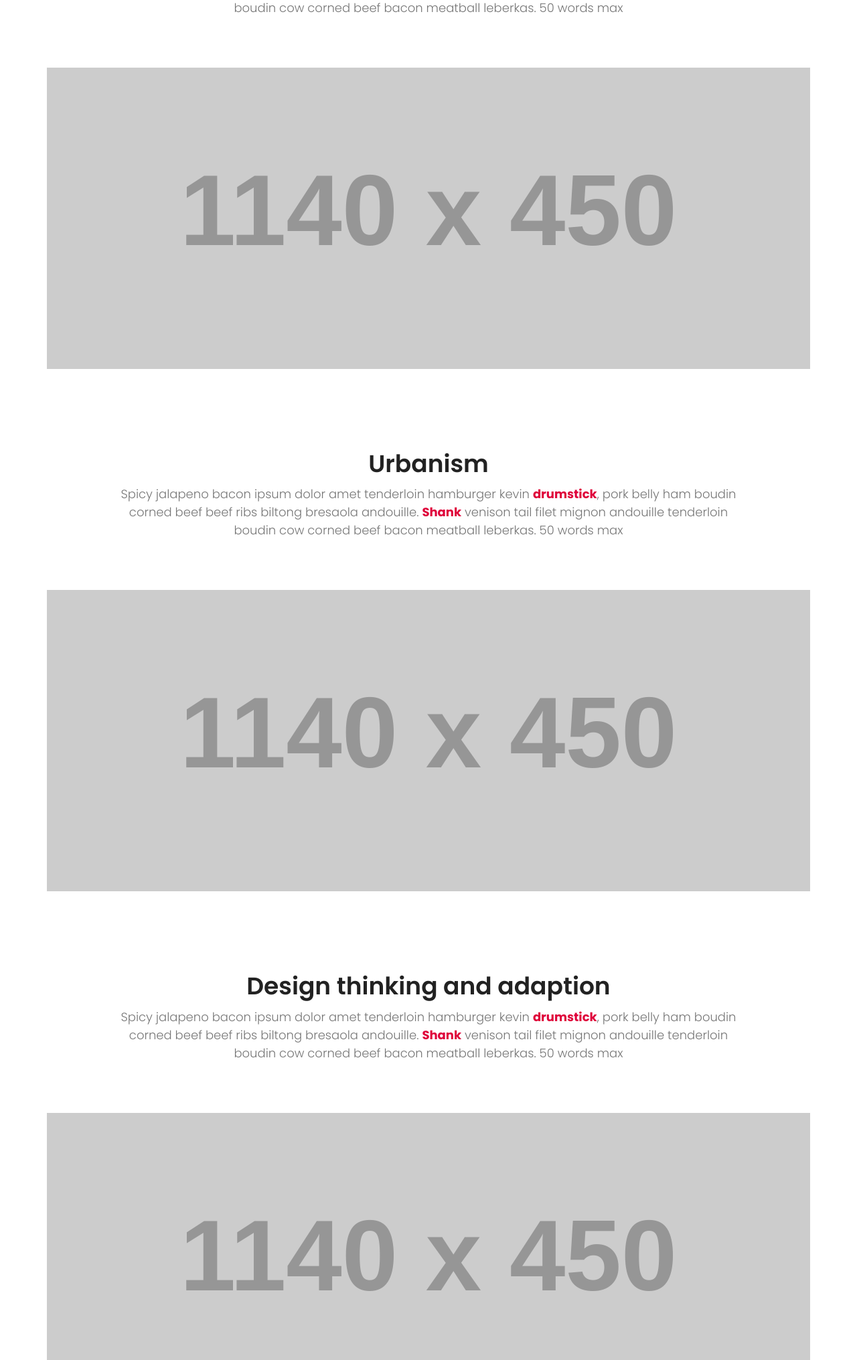
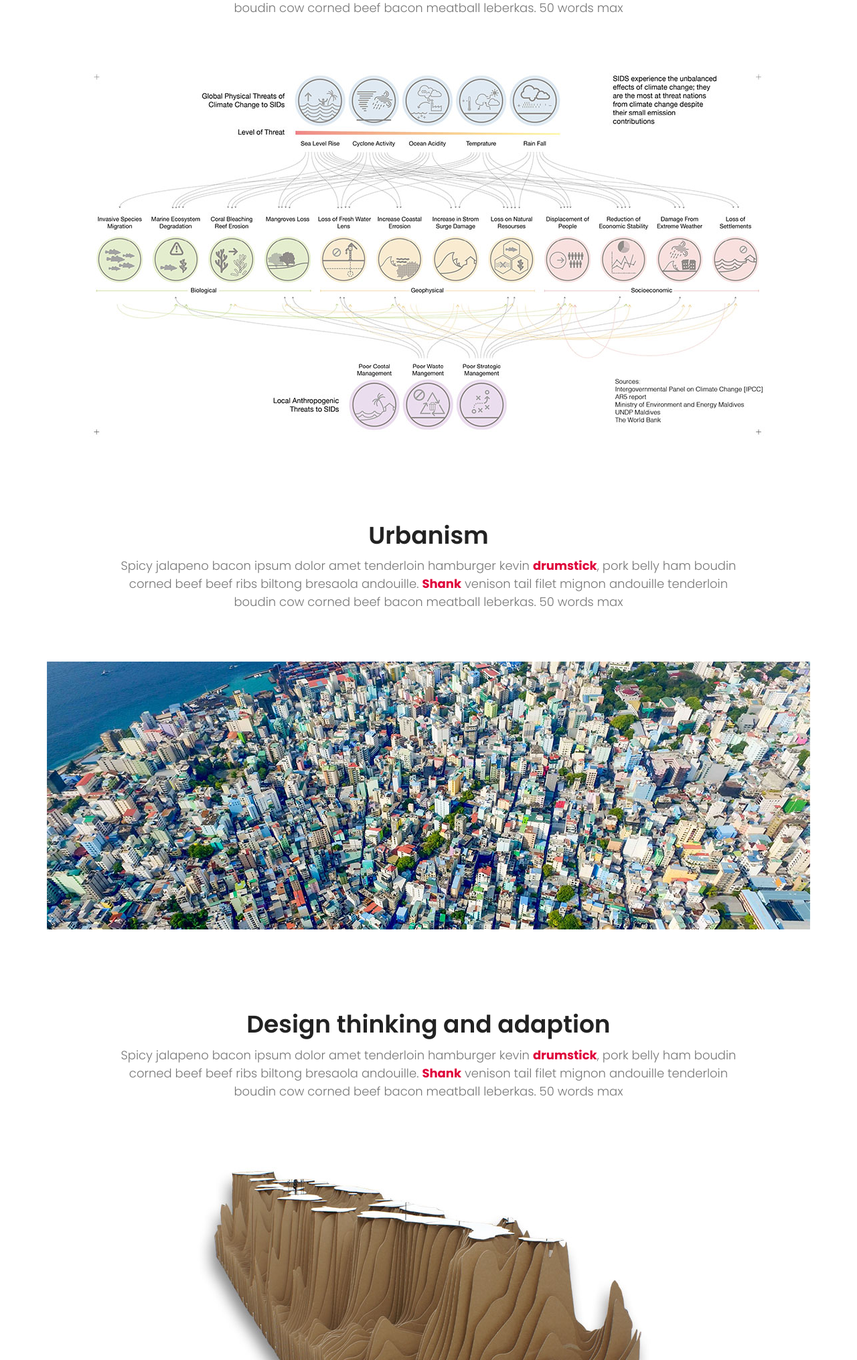
Before and after one commit to benpollocks/benpollocks.github.io, a plain HTML site: page home.html in a window 1280 px wide. Shown: the part 769-2800 px from the top of the page at 67% size. Drawn offline with nearby package versions, Linux system fonts and the light colour scheme; some packages are replaced by stand-ins of ours; placeholder pictures from the web are drawn by us.

Commit message:
updateimages

```diff
--- a/css/main.css
+++ b/css/main.css
@@ -2929,7 +2929,7 @@ h6 {
 }
 
 .generic-banner {
-  background: url(http://via.placeholder.com/1920x600) center;
+  background: url(../img/islands.jpg) center;
   text-align: center;
 }
 
--- a/home.html
+++ b/home.html
@@ -90,7 +90,7 @@
 						</div>
 					</div>
 					<div class="row">
-							<img class="image img-fluid" src="http://via.placeholder.com/1140x450">
+							<img class="image img-fluid" src="img/climateChange.jpg">
 					</div>
 				</div>
 			</section>
@@ -108,7 +108,7 @@
 						</div>
 					</div>
 					<div class="row">
-							<img class="image img-fluid" src="http://via.placeholder.com/1140x450">
+							<img class="image img-fluid" src="img/urbanism.jpg">
 					</div>
 				</div>
 			</section>
@@ -126,7 +126,7 @@
 						</div>
 					</div>
 					<div class="row mb-60">
-							<img class="image img-fluid" src="http://via.placeholder.com/1140x450">
+							<img class="image img-fluid" src="img/designThinking.jpg">
 					</div>
 				</div>
 			</section>
@@ -161,7 +161,7 @@
 						</div>
 					</div>
 					<div class="row">
-							<img class="image img-fluid" src="http://via.placeholder.com/1140x450">
+							<img class="image img-fluid" src="img/currentExploration.jpg">
 					</div>
 				</div>
 			</section>
```
Also changed, not shown: mdv.html (+4 -4 lines), img/climateChange.jpg (added), img/currentExploration.jpg (added), img/designApproach.jpg (added), img/designThinking.jpg (added), img/islands.jpg (added), img/seaLevel.jpg (added), img/urbanism.jpg (added).
